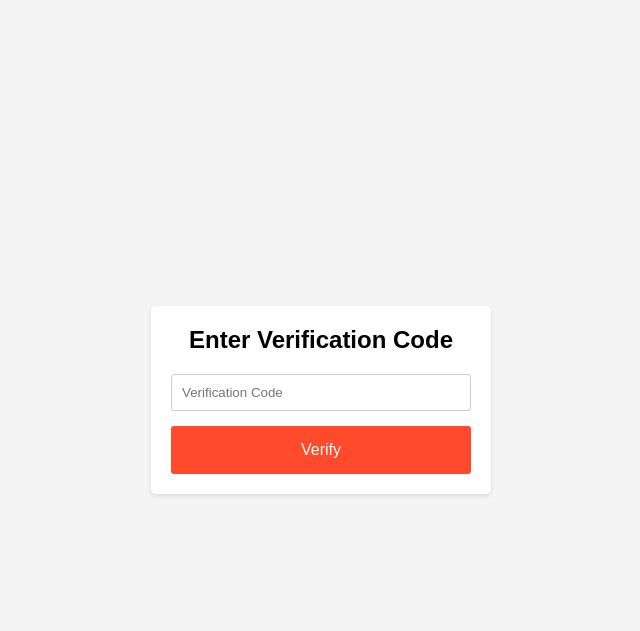
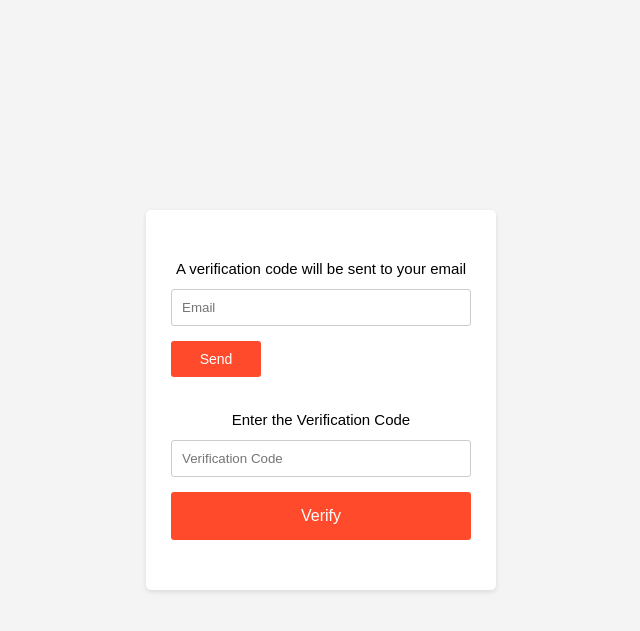
Before and after one commit to ad-abir/SmartCard-v2, a PHP site: page /verification.php in a window 1280 px wide. Shown: the top 631 px of the page, without its empty margins (319-959 px from the left). Run offline with PHP 8.4, Linux system fonts and the light colour scheme.

Commit message:
Trying to fix the email verification

```diff
--- a/edit.php
+++ b/edit.php
@@ -42,8 +42,8 @@
 
         <!-- <div class="cover-photo">
             Your cover photo content goes here
-        </div> -->
-        <script src="color.js"></script>
+        </div>
+        <script src="color.js"></script> -->
 
         <h1>Edit Your Account</h1>
         <label for="name">Full Name:</label>
--- a/pass.js
+++ b/pass.js
@@ -1,10 +1,37 @@
-// pass.js
+function SendOTP(){
+    const email = document.getElementById("email");
+    const otpverify = document.getElementsByClassName("email-verify")[0];
 
-function myFunction() {
-    var passwordInput = document.querySelector('input[name="pass"]');
-    if (passwordInput.type === 'password') {
-        passwordInput.type = 'text';
-    } else {
-        passwordInput.type = 'password';
-    }
+    let otp_code = Math.floor(Math.random() * 10000);
+    let emailbody = `<h1>Your verification code</h1> ${otp_code}`;
+
+    Email.send({
+        SecureToken : "212c435e-832f-44da-bc93-772a4fc25f41",
+        To : email.value,
+        From : "smartcardv2@gmail.com",
+        Subject : "Verification Code",
+        Body : Emailbody,
+    }).then(
+      message => {
+        if(message === "OK"){
+            alert("Verification code is sent to your email" + email.value);
+
+            otpverify.computedStyleMap.display = "flex";
+            let otp_inp = document.getElementById("otp-input");
+            let otp_btn = document.getElementById("btn-verify-otp");
+
+            otp_btn.addEventListener("click",()=>{
+                if(otp_inp.value == otp_code){
+                    alert("Email address has been verified...");
+                    otpverify.computedStyleMap.display = "none";
+                    email.value ="";
+                    otp_inp.value ="";
+                }
+                else {
+                    alert("Invalid OTP")
+                }
+            })
+        }
+      }
+    );
 }
--- a/verification.css
+++ b/verification.css
@@ -9,17 +9,50 @@ body {
     height: 100vh;
 }
 
+.container h2 {
+    font-size: 15px;
+    font-weight: lighter;
+}
+
 .container {
     background-color: #fff;
     border-radius: 5px;
     box-shadow: 0 2px 5px rgba(0, 0, 0, 0.1);
-    padding: 20px;
+    padding: 50px 25px 50px 25px;
     width: 300px;
 }
 
 h2 {
     margin-top: 0;
     text-align: center;
+}
+
+input[type="email"] {
+    width: 100%;
+    padding: 10px;
+    margin-bottom: 15px;
+    border: 1px solid #ccc;
+    border-radius: 3px;
+    box-sizing: border-box;
+}
+
+.send_code {
+    background-color: #ff4b2b;
+    border: none;
+    color: white;
+    padding: 10px 2px;
+    text-align: center;
+    text-decoration: none;
+    display: inline-block;
+    font-size: 14px;
+    border-radius: 3px;
+    cursor: pointer;
+    width: 30%;
+}
+
+.send_code:hover {
+    background: linear-gradient(to right, #ff4b28, #ff228c);
+    transition: 0.5s ease;
 }
 
 input[type="text"] {
@@ -31,7 +64,7 @@ input[type="text"] {
     box-sizing: border-box;
 }
 
-input[type="submit"] {
+.verify_button {
     background-color: #ff4b2b;
     border: none;
     color: white;
@@ -45,7 +78,7 @@ input[type="submit"] {
     width: 100%;
 }
 
-input[type="submit"]:hover {
+.verify_button:hover {
     background: linear-gradient(to right, #ff4b28, #ff228c);
     transition: 0.5s ease;
 }
--- a/verification.php
+++ b/verification.php
@@ -5,21 +5,40 @@
     <meta name="viewport" content="width=device-width, initial-scale=1.0">
     <title>Email Verification</title>
 
+    <script src="https://smtpjs.com/v3/smtp.js"></script>
+
     <link rel="stylesheet" href="verification.css">
 
 </head>
 <body>
     <div class="container">
-        <h2>Enter Verification Code</h2>
+        <h2>A verification code will be sent to your email</h2>
         <?php
             if(isset($_GET['error'])) {
                 echo '<div class="error-message">' . $_GET['error'] . '</div>';
             }
         ?>
-        <form action="process_verification.php" method="POST">
+        <form id="verificationForm" action="process_verification.php" method="POST">
+            <div class="input-group">
+                <input type="email" name="email" placeholder="Email" required>
+                <button class="send_code" type="button" id="sendCodeButton">Send</button>
+            </div>
+
+            <h2><br><br>Enter the Verification Code</h2>
+
             <input type="text" name="verification_code" placeholder="Verification Code" required><br>
-            <input type="submit" value="Verify">
+            <button class="verify_button" type="submit" name="signup">Verify</button>
+
+            <script>
+                // Add event listener to the "Send" button
+                document.getElementById("sendCodeButton").addEventListener("click", function() {
+                    // Call the SendOTP() function when the button is clicked
+                    SendOTP();
+                });
+            </script>
+
         </form>
     </div>
 </body>
+    <script src="pass.js" defer></script>
 </html>
```
Also changed, not shown: signup.php (+7 -4 lines).
